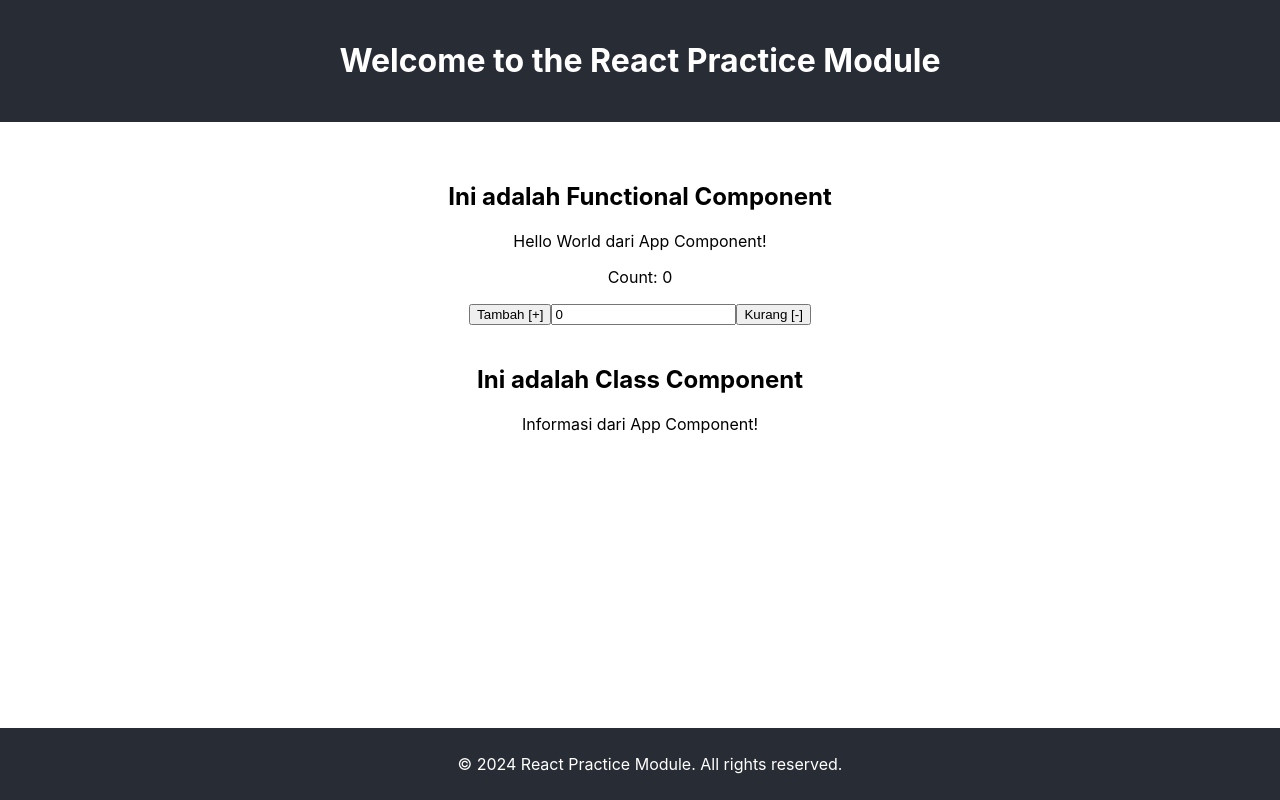
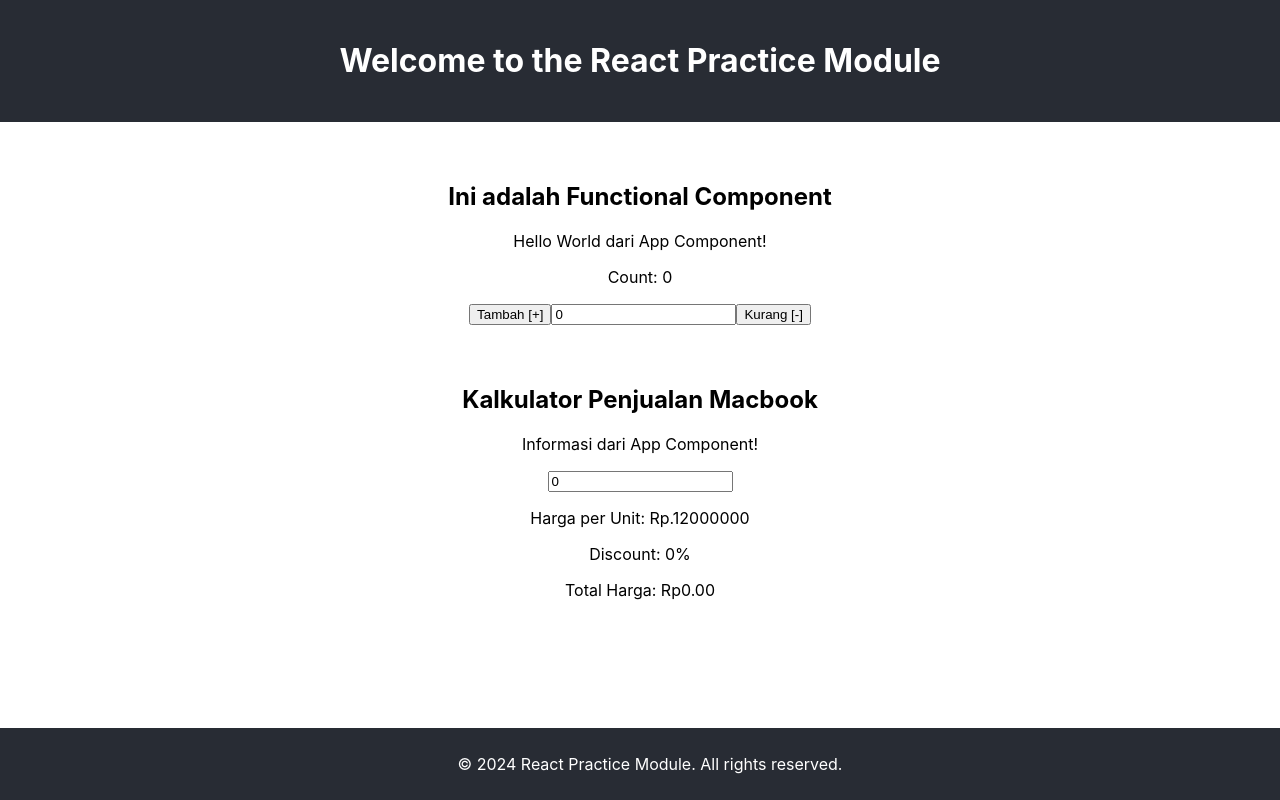
Before and after one commit to ipincamp/learn-react, a React (Create React App) app: page / in a window 1280 px wide. Built offline with nearby package versions, Linux system fonts and the light colour scheme.

Commit message:
feat: add count state and input for updating count in ClassComponent
Penggunaan state di Class Component untuk menghitung penjualan Macbook

```diff
--- a/src/components/ClassComponent.jsx
+++ b/src/components/ClassComponent.jsx
@@ -1,11 +1,55 @@
 import React, { Component } from "react";
 
 class ClassComponent extends Component {
+  constructor(props) {
+    super(props);
+    this.state = {
+      count: 0,
+      hargaPerUnit: 12000000,
+      discount: 0,
+      totalHarga: 0,
+    };
+  }
+
+  calculateDiscount = (count) => {
+    if (count > 10) {
+      return 20;
+    } else if (count > 5) {
+      return 15;
+    } else if (count > 3) {
+      return 10;
+    } else {
+      return 0;
+    }
+  };
+
+  handleInputChange = (event) => {
+    const count = Number(event.target.value);
+    const discount = this.calculateDiscount(count);
+    const totalHarga = count * this.state.hargaPerUnit * (1 - discount / 100);
+    this.setState({ count, discount, totalHarga });
+  };
+
   render() {
+    const containerStyle = {
+      backgroundColor: "white",
+      padding: "20px",
+      borderRadius: "5px",
+    };
+
     return (
-      <div>
-        <h2>Ini adalah Class Component</h2>
+      <div style={containerStyle}>
+        <h2>Kalkulator Penjualan Macbook</h2>
         <p>{this.props.info}</p>
+        <input
+          type="number"
+          value={this.state.count}
+          onChange={this.handleInputChange}
+          placeholder="Enter number of units"
+        />
+        <p>Harga per Unit: Rp.{this.state.hargaPerUnit}</p>
+        <p>Discount: {this.state.discount}%</p>
+        <p>Total Harga: Rp{this.state.totalHarga.toFixed(2)}</p>
       </div>
     );
   }
```
